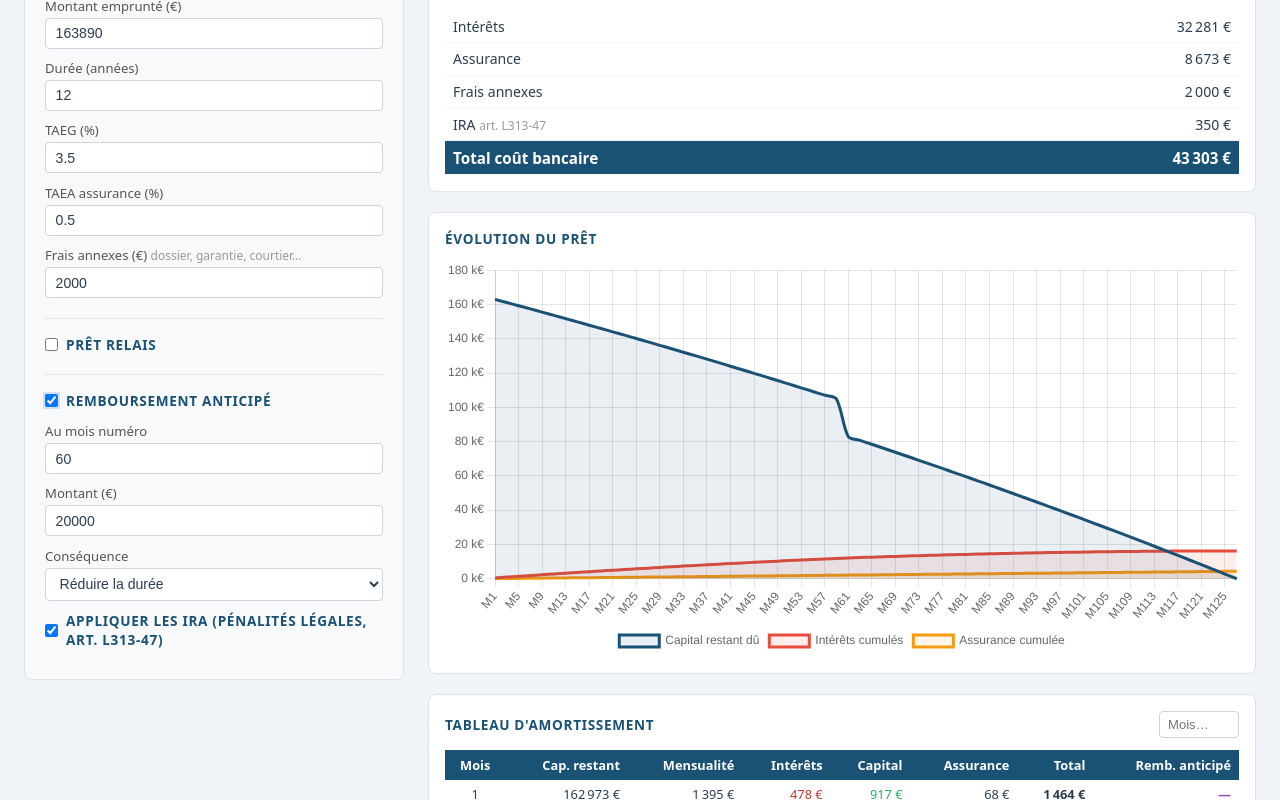
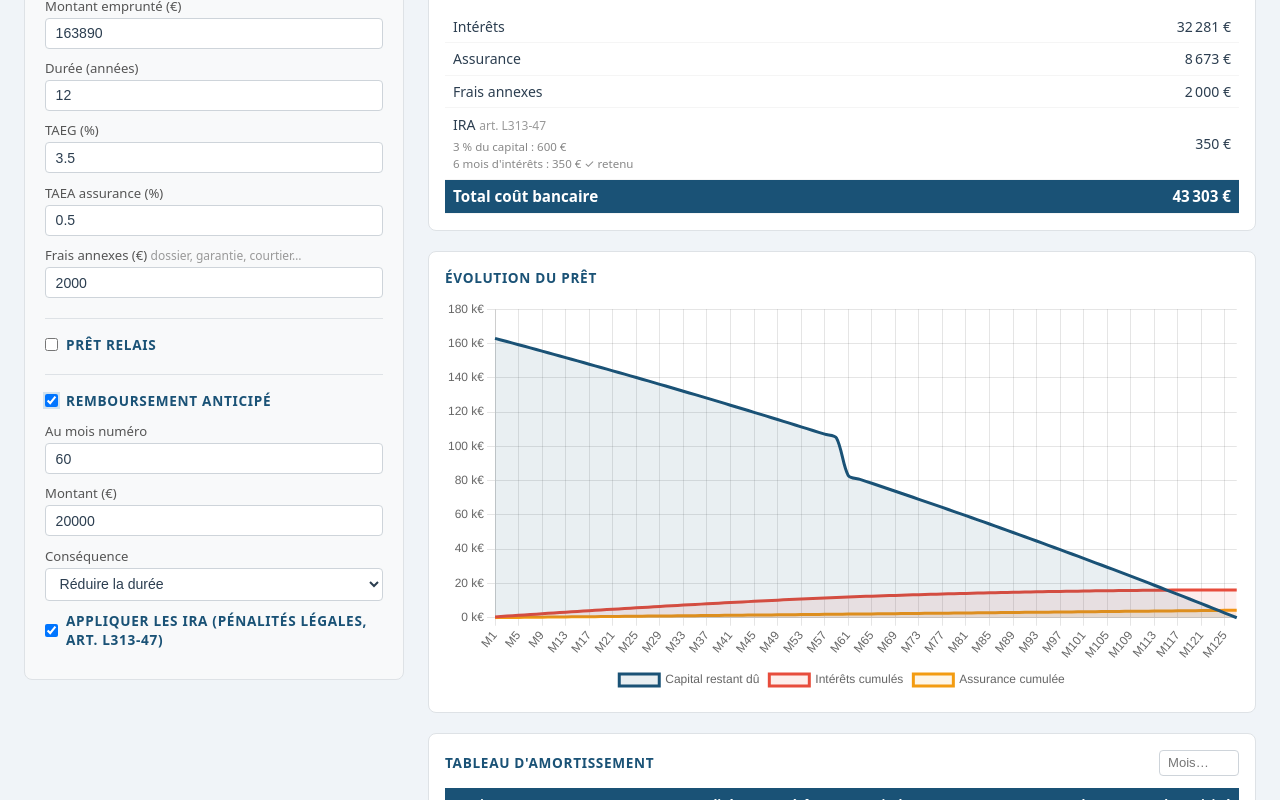
Before and after one commit to imercier/simpret, a Svelte app: page / in a window 1280 px wide. Both pictures are taken after a click on the label "REMBOURSEMENT ANTICIPÉ". Shown: the part 404-1204 px from the top of the page. Built offline with nearby package versions, Linux system fonts and the light colour scheme.

Commit message:
ajout détail IRA

```diff
--- a/src/components/RecapCouts.svelte
+++ b/src/components/RecapCouts.svelte
@@ -72,9 +72,15 @@
             <td class="montant">{formatEUR(res.couts.fraisAnnexesRelais)}</td>
           </tr>
         {/if}
-        {#if res.couts.ira > 0}
+        {#if res.couts.ira > 0 && res.iraDetail}
           <tr>
-            <td>IRA <small>art. L313-47</small></td>
+            <td>
+              IRA <small>art. L313-47</small>
+              <div class="ira-detail">
+                3 % du capital : {formatEUR(res.iraDetail.plafond3pct)}{res.iraDetail.plafond3pct <= res.iraDetail.plafond6mois ? ' ✓ retenu' : ''}<br>
+                6 mois d'intérêts : {formatEUR(res.iraDetail.plafond6mois)}{res.iraDetail.plafond6mois < res.iraDetail.plafond3pct ? ' ✓ retenu' : ''}
+              </div>
+            </td>
             <td class="montant">{formatEUR(res.couts.ira)}</td>
           </tr>
         {/if}
@@ -130,6 +136,7 @@
   td { padding: 0.4rem 0.5rem; border-bottom: 1px solid #f5f5f5; }
   td.montant { text-align: right; font-variant-numeric: tabular-nums; white-space: nowrap; }
   small { color: #999; font-size: 0.75rem; }
+  .ira-detail { font-size: 0.72rem; color: #888; margin-top: 0.25rem; line-height: 1.5; }
 
   tr.total td {
     background: #1a5276;
--- a/src/lib/calculs/index.ts
+++ b/src/lib/calculs/index.ts
@@ -48,6 +48,7 @@ export function calculerScenario(p: ScenarioParams, bien: BienCommun): ResultatS
   // Remboursement anticipé
   let mensualiteApres: number | null = null;
   let ira = 0;
+  let iraDetail = null;
   if (p.remboursementAnticipeActif && p.remboursementAnticipeMontant > 0) {
     const result = appliquerRemboursementAnticipe(
       echeancier,
@@ -62,6 +63,7 @@ export function calculerScenario(p: ScenarioParams, bien: BienCommun): ResultatS
     echeancier = result.echeancier;
     mensualiteApres = result.mensualiteApres;
     ira = result.ira;
+    iraDetail = result.iraDetail;
   }
 
   // Coûts
@@ -89,6 +91,7 @@ export function calculerScenario(p: ScenarioParams, bien: BienCommun): ResultatS
     },
     echeancier,
     echeancierRelais,
+    iraDetail,
   };
 }
 
--- a/src/lib/calculs/remboursementAnticipe.ts
+++ b/src/lib/calculs/remboursementAnticipe.ts
@@ -1,10 +1,10 @@
 import type { EcheanceAmortissement } from '../types';
 import { construireEcheancier } from './amortissement';
 
-export function calculerIRA(montantRembourse: number, tauxAnnuel: number): number {
-  const option1 = montantRembourse * 0.03;
-  const option2 = montantRembourse * (tauxAnnuel / 100 / 12) * 6;
-  return Math.min(option1, option2);
+export function calculerIRA(montantRembourse: number, tauxAnnuel: number): { ira: number; plafond3pct: number; plafond6mois: number } {
+  const plafond3pct = montantRembourse * 0.03;
+  const plafond6mois = montantRembourse * (tauxAnnuel / 100 / 12) * 6;
+  return { ira: Math.min(plafond3pct, plafond6mois), plafond3pct, plafond6mois };
 }
 
 export function appliquerRemboursementAnticipe(
@@ -16,14 +16,16 @@ export function appliquerRemboursementAnticipe(
   taeaAnnuel: number,
   montantInitialPourAssurance: number,
   iraActif: boolean
-): { echeancier: EcheanceAmortissement[]; mensualiteApres: number | null; ira: number } {
+): { echeancier: EcheanceAmortissement[]; mensualiteApres: number | null; ira: number; iraDetail: { plafond3pct: number; plafond6mois: number } | null } {
   if (moisRA < 1 || moisRA > echeancier.length) {
-    return { echeancier, mensualiteApres: null, ira: 0 };
+    return { echeancier, mensualiteApres: null, ira: 0, iraDetail: null };
   }
 
   const echeancierAvant = echeancier.slice(0, moisRA);
   const capitalAvantRA = echeancier[moisRA - 1].capitalRestantDu;
-  const ira = iraActif ? calculerIRA(montantRA, tauxAnnuel) : 0;
+  const iraCalc = iraActif ? calculerIRA(montantRA, tauxAnnuel) : null;
+  const ira = iraCalc?.ira ?? 0;
+  const iraDetail = iraCalc ? { plafond3pct: iraCalc.plafond3pct, plafond6mois: iraCalc.plafond6mois } : null;
   const nouveauCapital = Math.max(0, capitalAvantRA - montantRA + ira);
 
   echeancierAvant[moisRA - 1] = {
@@ -32,7 +34,7 @@ export function appliquerRemboursementAnticipe(
   };
 
   if (nouveauCapital === 0) {
-    return { echeancier: echeancierAvant, mensualiteApres: 0, ira };
+    return { echeancier: echeancierAvant, mensualiteApres: 0, ira, iraDetail };
   }
 
   const moisRestants = echeancier.length - moisRA;
@@ -55,5 +57,5 @@ export function appliquerRemboursementAnticipe(
 
   suite = suite.map((e, i) => ({ ...e, mois: moisRA + i + 1 }));
 
-  return { echeancier: [...echeancierAvant, ...suite], mensualiteApres, ira };
+  return { echeancier: [...echeancierAvant, ...suite], mensualiteApres, ira, iraDetail };
 }
--- a/src/lib/types/index.ts
+++ b/src/lib/types/index.ts
@@ -65,6 +65,11 @@ export interface CoutsGlobaux {
   sousTotal: number;             // intérêts + assurance + fraisAnnexes + relais + IRA
 }
 
+export interface IRADetail {
+  plafond3pct: number;
+  plafond6mois: number;
+}
+
 export interface ResultatScenario {
   scenarioId: string;
   bien: BienCommun;
@@ -76,4 +81,5 @@ export interface ResultatScenario {
   couts: CoutsGlobaux;
   echeancier: EcheanceAmortissement[];
   echeancierRelais: EcheanceRelais[];
+  iraDetail: IRADetail | null;
 }
```
